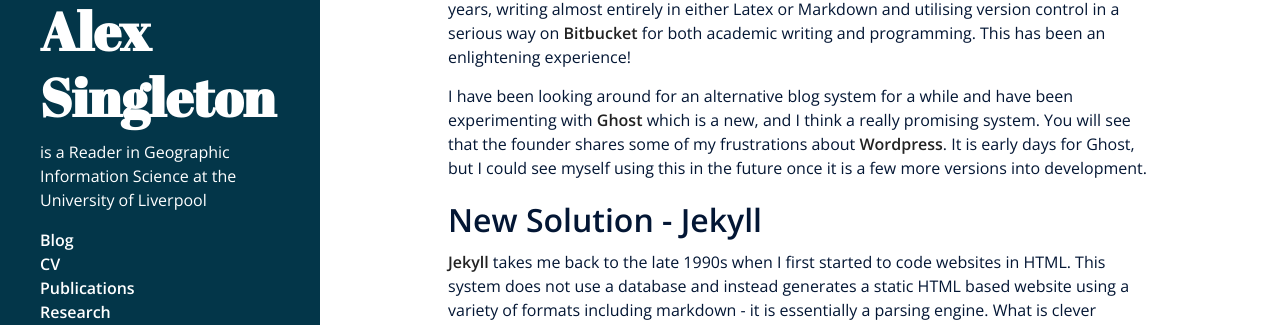
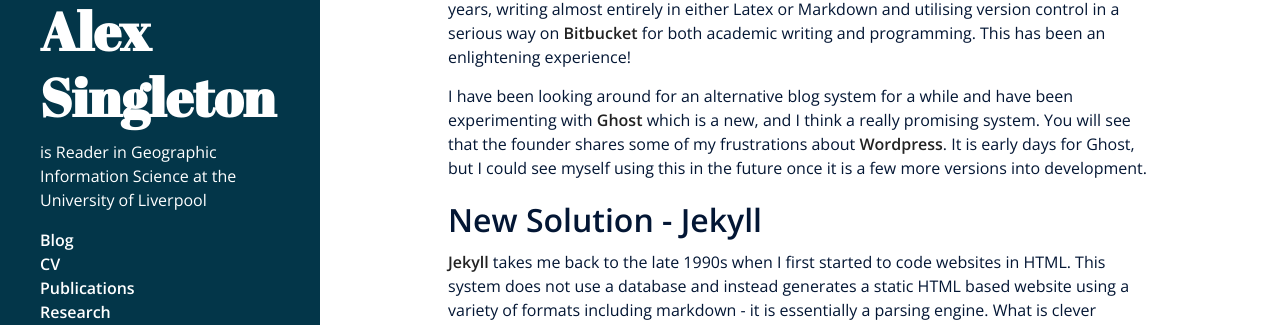
Before and after one commit to pboesu/pboesu.github.io, a Jekyll site: the page built from index.html, in a window 1280 px wide. Shown: the part 367-692 px from the top of the page. Built offline with Jekyll 4.4.1, drawn with Linux system fonts in a browser that asks for light colours; nearby versions of some CDN libraries; Markdown is read by kramdown in place of the engine named in the settings; the list of posts is cut into pages by our own code; comment, search, counter and statistics services are not loaded.

Commit message:
Minor text change to strap line

```diff
--- a/_config.yml
+++ b/_config.yml
@@ -1,6 +1,6 @@
 title:        Alex Singleton
 tagline:      'Alex Singleton'
-description:  'is a Reader in Geographic Information Science at the University of Liverpool'
+description:  'is Reader in Geographic Information Science at the University of Liverpool'
 url:          http://www.alex-singleton.com
 version:      1.1.1
 author:
```
